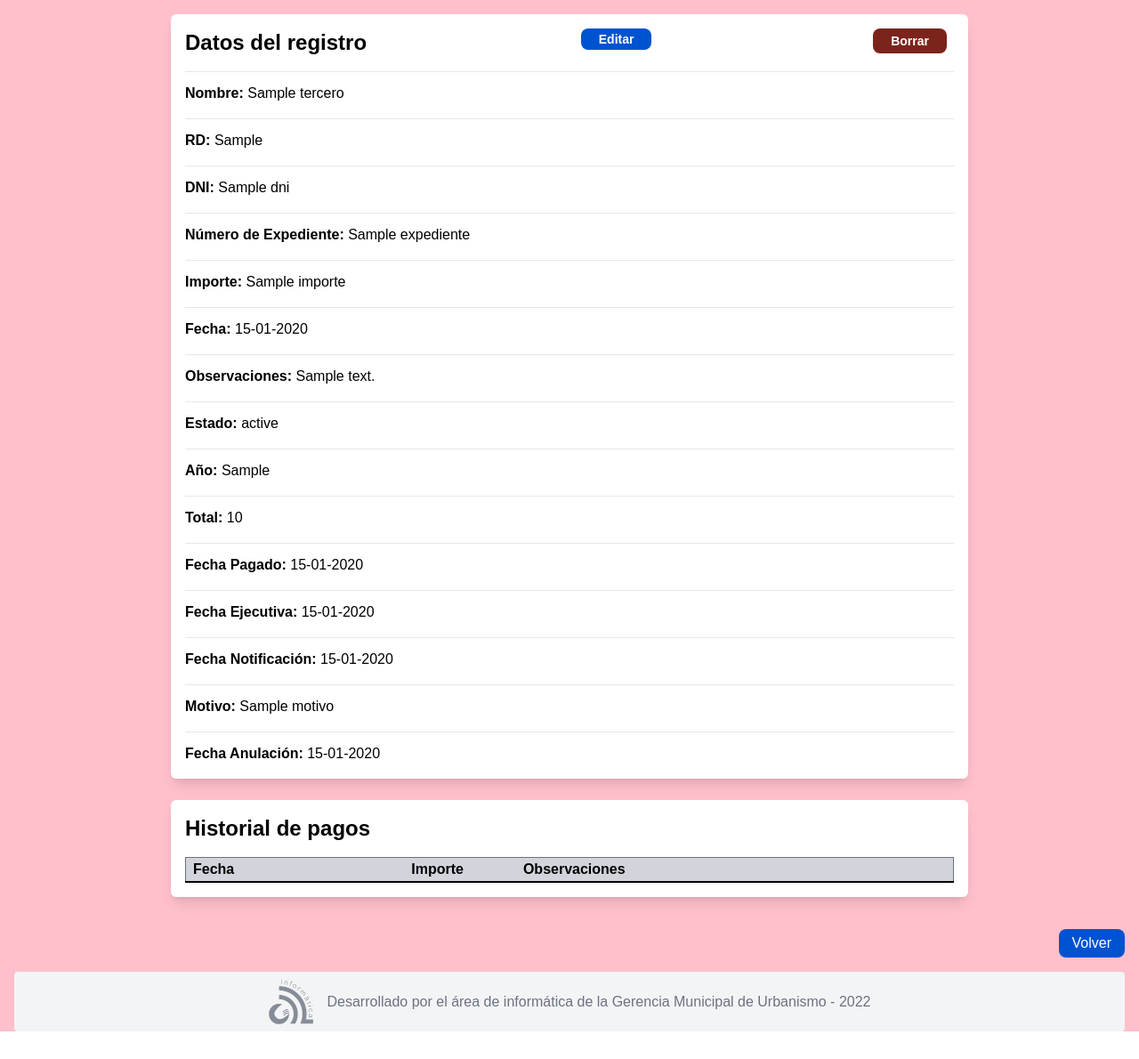
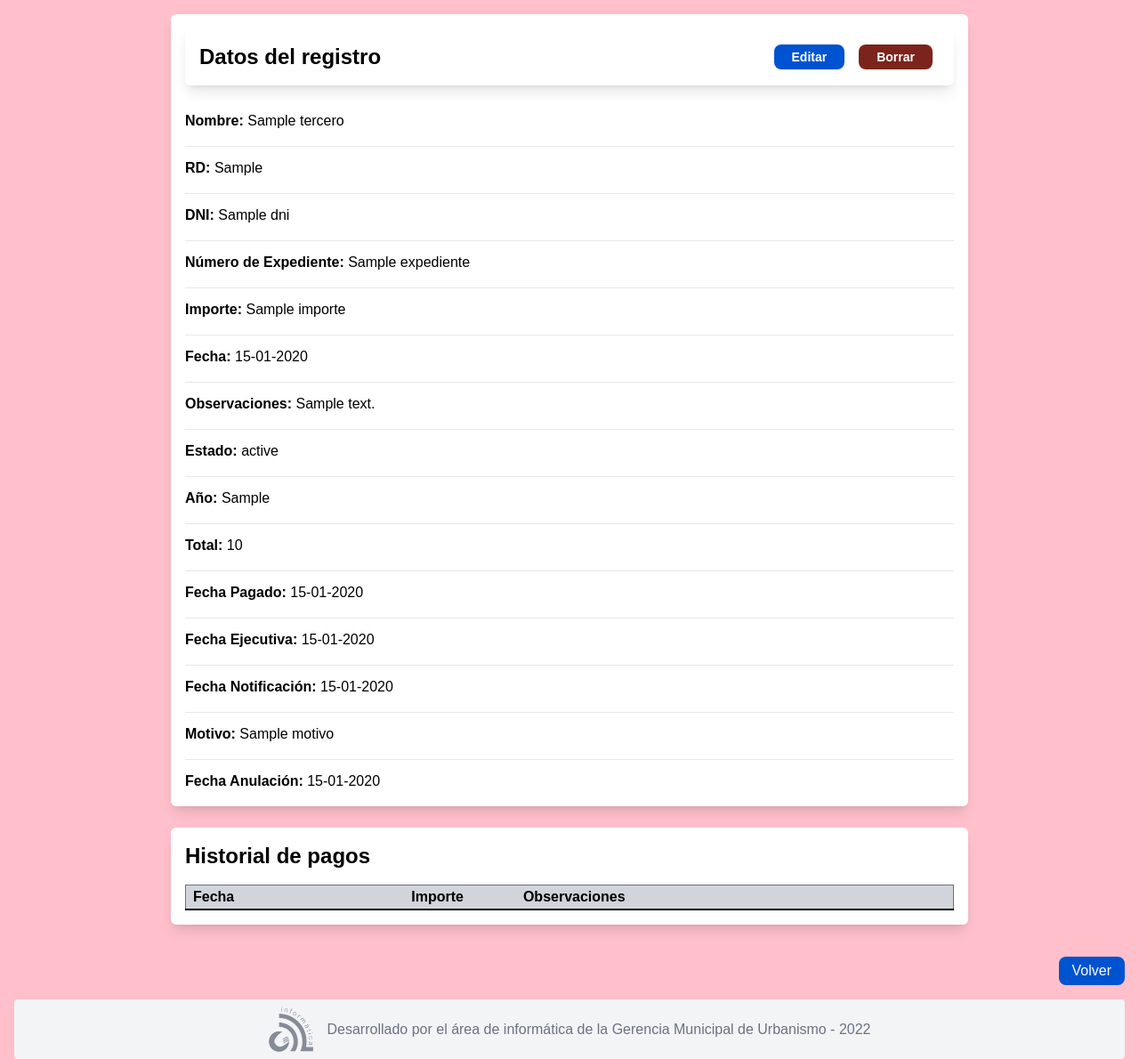
Before and after one commit to MiguelGutierrezParejo/rd, a Laravel app: template resources/views/terceros/show.blade.php in a window 1280 px wide. Shown: the part 96-1286 px from the top of the page at 89% size. Before the commit the page ends 1255 px from the top, so only its background shows below. Run offline with Laravel 10, Linux system fonts and the light colour scheme; a user stored in the database is signed in; tables that the repository leaves empty hold one stand-in row (values such as "Sample post"); the template is opened without the code that fills it: most values are stand-ins (such as "Sample title", 1, 10 or a date in 2020); data that the repository does not hold is empty.

Commit message:
cambio de estilos en el show

```diff
--- a/resources/views/terceros/show.blade.php
+++ b/resources/views/terceros/show.blade.php
@@ -1,22 +1,25 @@
 <x-layout>
     <div class="bg-white rounded-md max-w-4xl mx-auto p-4 space-y-4 shadow-lg">
-        <div class="flex justify-between">
+        <div class="bg-white rounded-md max-w-4xl mx-auto p-4 space-y-4 shadow-lg">
+            <div class="flex justify-between items-center">
                 <strong class="text-2xl">Datos del registro</strong>
-            <div>
+                <div class="flex space-x-2">
                     <a href="{{route('terceros.edit', ['id' => $tercero->Id])}}"
-                    style="border-color:#0053D0; background-color: #0053D0" class="text-white bg-blue-700 font-semibold rounded-lg text-sm px-5 py-1 mr-2 text-center">Editar</a>
-            </div>
-            <div>
+                        style="border-color:#0053D0; background-color: #0053D0"
+                        class="text-white bg-blue-700 font-semibold rounded-lg text-sm px-5 py-1 mr-2 text-center">Editar</a>
                     <form action="/rd/public/terceros/delete/{{$tercero->Id}}" method="POST">
                         @csrf
                         @method('DELETE')
                         <button onclick="return confirm('¿Estás seguro de borrar este registro?')" type="submit"
-                        style="border-color:#7b241c; background-color: #7b241c" class="text-white bg-blue-700 font-semibold rounded-lg text-sm px-5 py-1 mr-2 text-center">Borrar</button>
+                            style="border-color:#7b241c; background-color: #7b241c"
+                            class="text-white bg-blue-700 font-semibold rounded-lg text-sm px-5 py-1 mr-2 text-center">Borrar
+                        </button>
                     </form>
                 </div>
             </div>
+        </div>
 
-        <h3 class="border-t mb-2 pt-3 font-semibold">Nombre:
+        <h3 class="mb-2 pt-3 font-semibold">Nombre:
             <span class="font-thin">{{ $tercero->Nombre }}</span>
         </h3>
         <h3 class="border-t mb-2 pt-3 font-semibold">RD:
```
Lines whose indentation alone changed are shown as unchanged.
